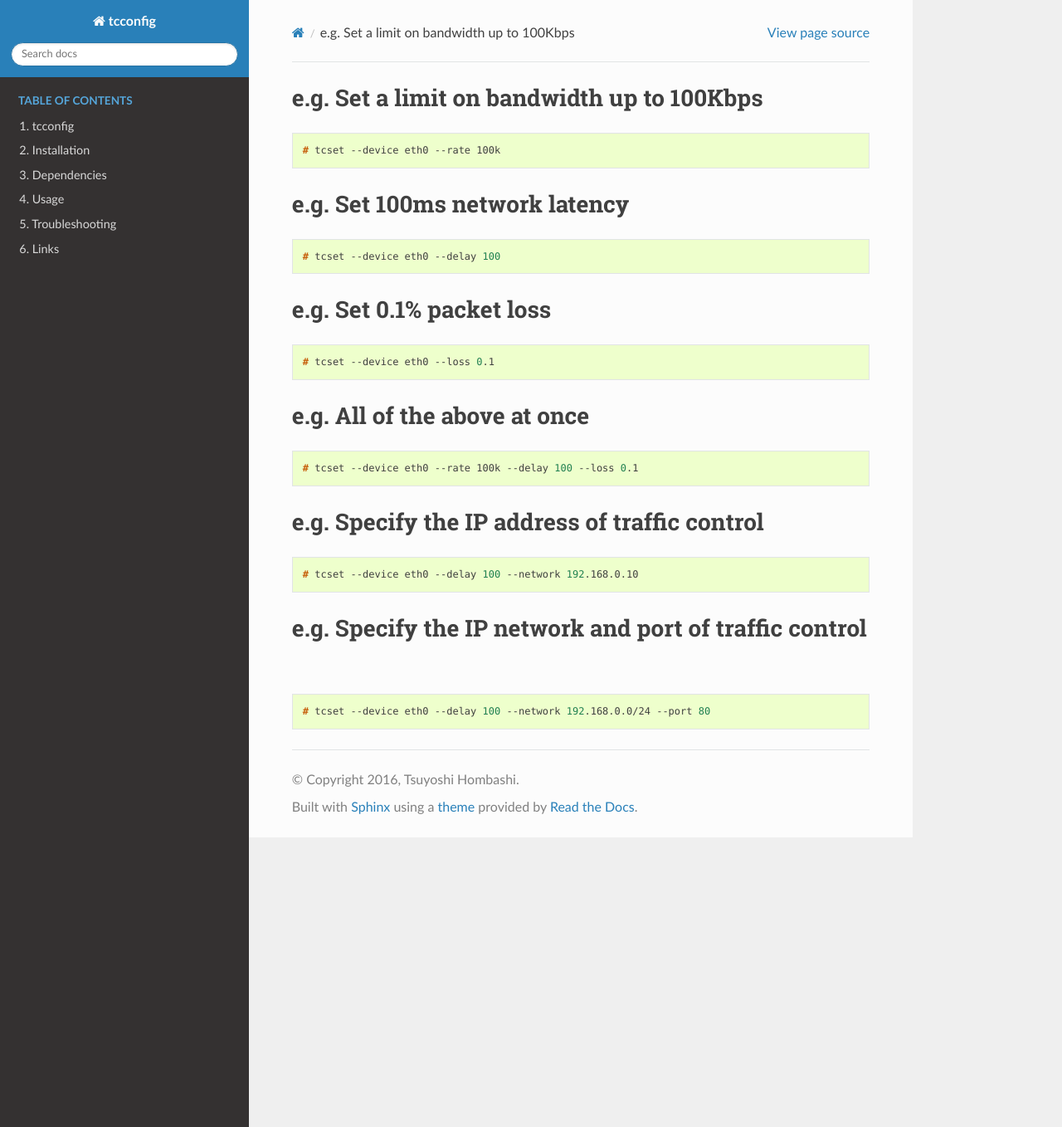
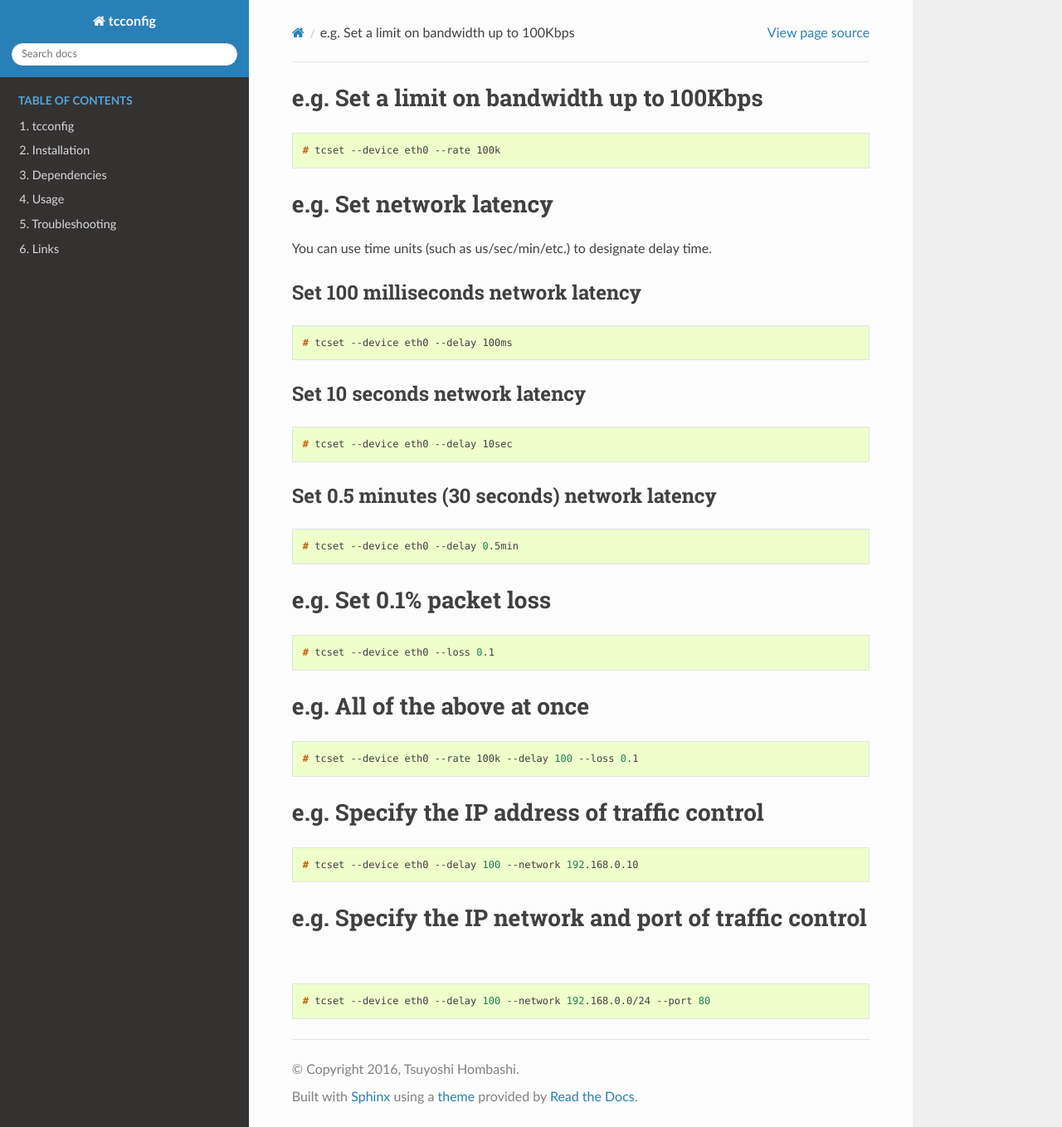
Before and after one commit to thombashi/tcconfig, a Sphinx documentation site: the page built from docs/pages/usage/tcset/basic_usage.rst, in a window 1280 px wide and 1358 px high. Shown: the whole window at 83% size. Built offline with Sphinx 7.4.7 and the Read the Docs theme 2.0.0, drawn with Linux system fonts in a browser that asks for light colours; pages that are not in the unit, such as notebooks, are missing from menus.

Commit message:
Update docs

```diff
--- a/docs/pages/usage/tcdel/tcdel_help_output.txt
+++ b/docs/pages/usage/tcdel/tcdel_help_output.txt
@@ -1,4 +1,4 @@
-.. code-block:: console
+::
 
     usage: tcdel [-h] [--version] [--tc-command | --tc-script] [--debug | --quiet]
                  [--stacktrace] -d DEVICE [-a] [--id FILTER_ID]
--- a/docs/pages/usage/tcdel/usage.rst
+++ b/docs/pages/usage/tcdel/usage.rst
@@ -1,6 +1,6 @@
 e.g. Delete traffic control of ``eth0``
 ^^^^^^^^^^^^^^^^^^^^^^^^^^^^^^^^^^^^^^^^^^^
-Youcan delete all of the shaping rules for the ``eth0`` with ``-a``/``--all` option:
+You can delete all of the shaping rules for the ``eth0`` with ``-a``/``--all`` option:
 
 .. code-block:: console
 
--- a/docs/pages/usage/tcset/basic_usage.rst
+++ b/docs/pages/usage/tcset/basic_usage.rst
@@ -4,11 +4,28 @@ e.g. Set a limit on bandwidth up to 100Kbps
 
     # tcset --device eth0 --rate 100k
 
-e.g. Set 100ms network latency
+e.g. Set network latency
 ^^^^^^^^^^^^^^^^^^^^^^^^^^^^^^
+You can use time units (such as us/sec/min/etc.) to designate delay time.
+
+Set 100 milliseconds network latency
+'''''''''''''''''''''''''''''''''''''''''''''''''''
 .. code-block:: console
 
-    # tcset --device eth0 --delay 100
+    # tcset --device eth0 --delay 100ms
+
+
+Set 10 seconds network latency
+'''''''''''''''''''''''''''''''''''''''''''''''''''
+.. code-block:: console
+
+    # tcset --device eth0 --delay 10sec
+
+Set 0.5 minutes (30 seconds) network latency
+'''''''''''''''''''''''''''''''''''''''''''''''''''
+.. code-block:: console
+
+    # tcset --device eth0 --delay 0.5min
 
 e.g. Set 0.1% packet loss
 ^^^^^^^^^^^^^^^^^^^^^^^^^
--- a/docs/pages/usage/tcshow/tcshow_help_output.txt
+++ b/docs/pages/usage/tcshow/tcshow_help_output.txt
@@ -1,4 +1,4 @@
-.. code-block:: console
+::
 
     usage: tcshow [-h] [--version] [--tc-command | --tc-script]
                   [--debug | --quiet] [--stacktrace] -d DEVICE [--ipv6]
```
Also changed, not shown: docs/pages/usage/tcset/tcset_help_output.txt (+18 -10 lines).
